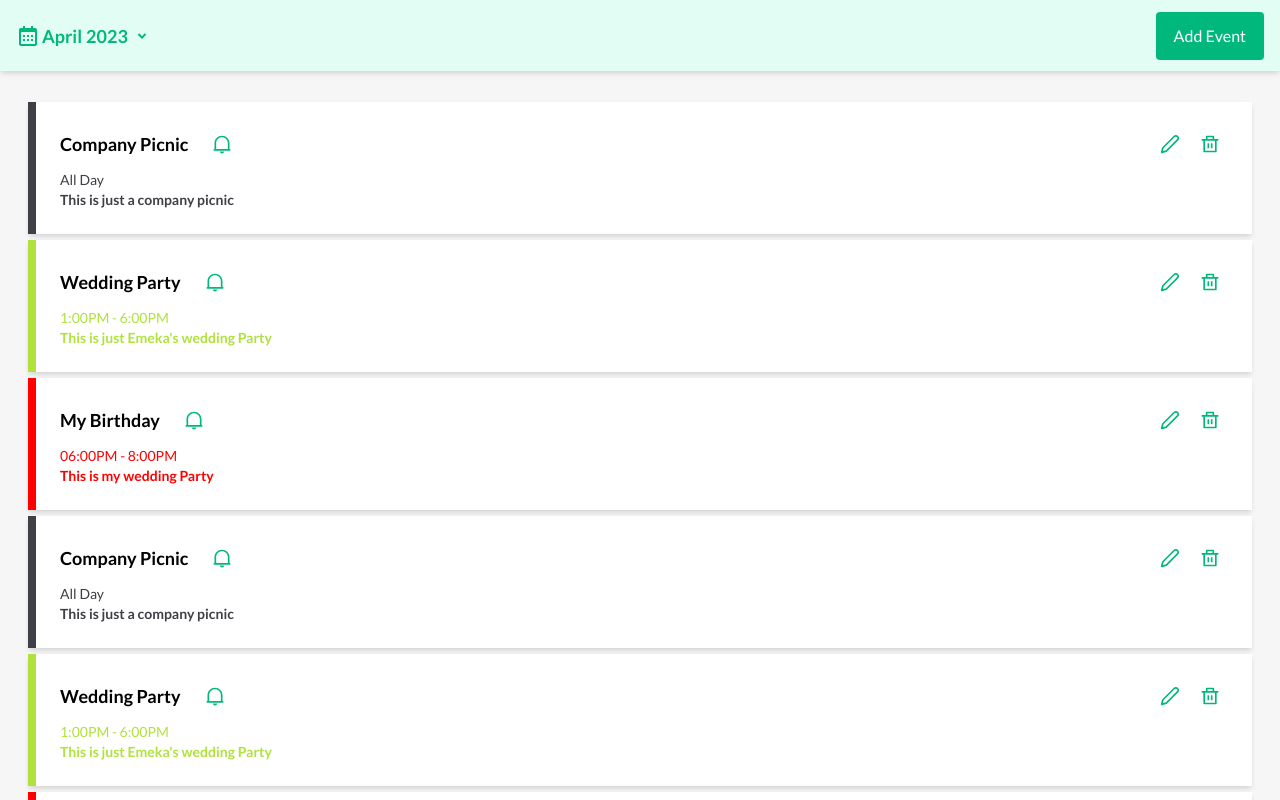
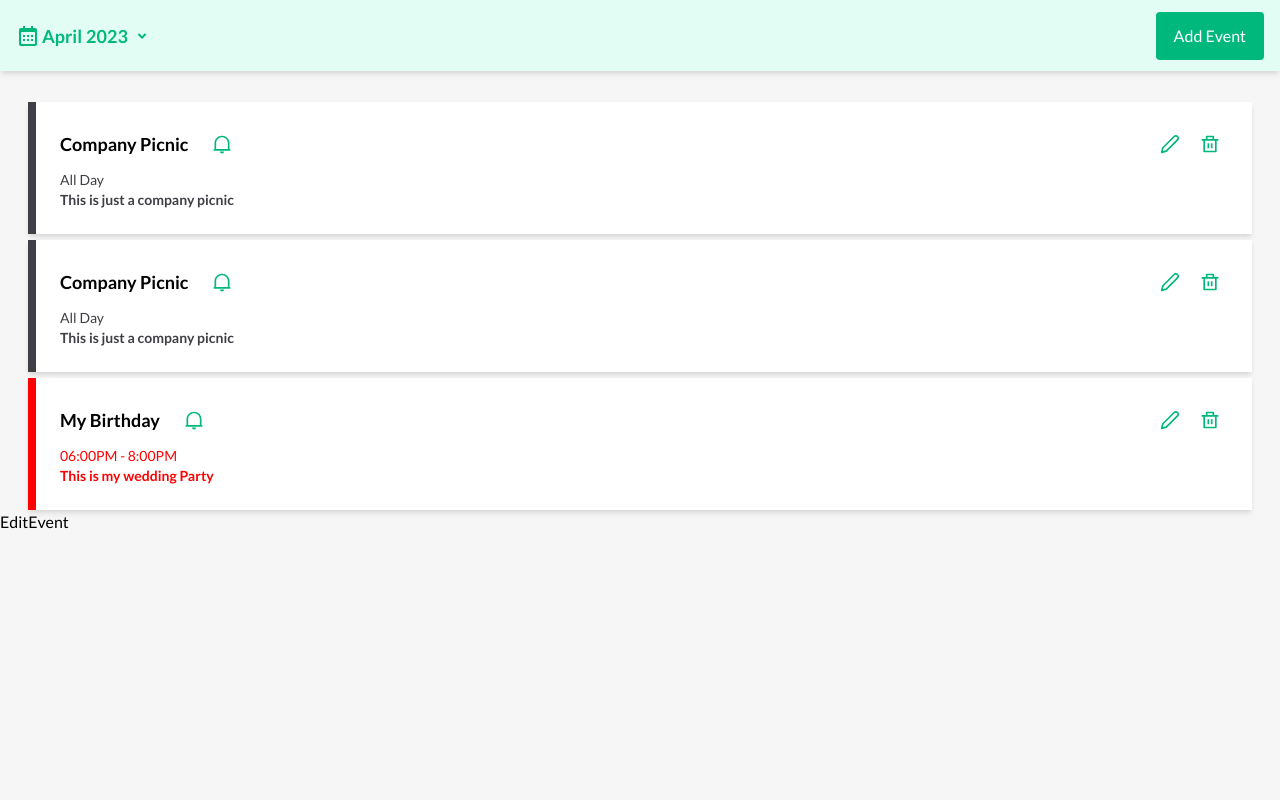
Before and after one commit to HenryNwankwo/calendar-app, a React (Create React App) app: page / in a window 1280 px wide. Built offline with nearby package versions, Linux system fonts and the light colour scheme.

Commit message:
Modified holidaylist

```diff
--- a/src/assets/holidayList.js
+++ b/src/assets/holidayList.js
@@ -19,7 +19,7 @@ export const eventList = [
   {
     id: 2,
     eventTitle: 'Wedding Party',
-    startDate: new Date(),
+    startDate: new Date(2024, 5, 8),
     endDate: new Date(),
     startTime: '1:00PM',
     endTime: '6:00PM',
@@ -37,7 +37,7 @@ export const eventList = [
   {
     id: 3,
     eventTitle: 'My Birthday',
-    startDate: new Date(),
+    startDate: new Date(2013, 3, 7),
     endDate: new Date(),
     startTime: '06:00PM',
     endTime: '8:00PM',
@@ -71,7 +71,7 @@ export const eventList = [
   {
     id: 5,
     eventTitle: 'Wedding Party',
-    startDate: new Date(),
+    startDate: new Date(2023, 8, 10),
     endDate: new Date(),
     startTime: '1:00PM',
     endTime: '6:00PM',
```
